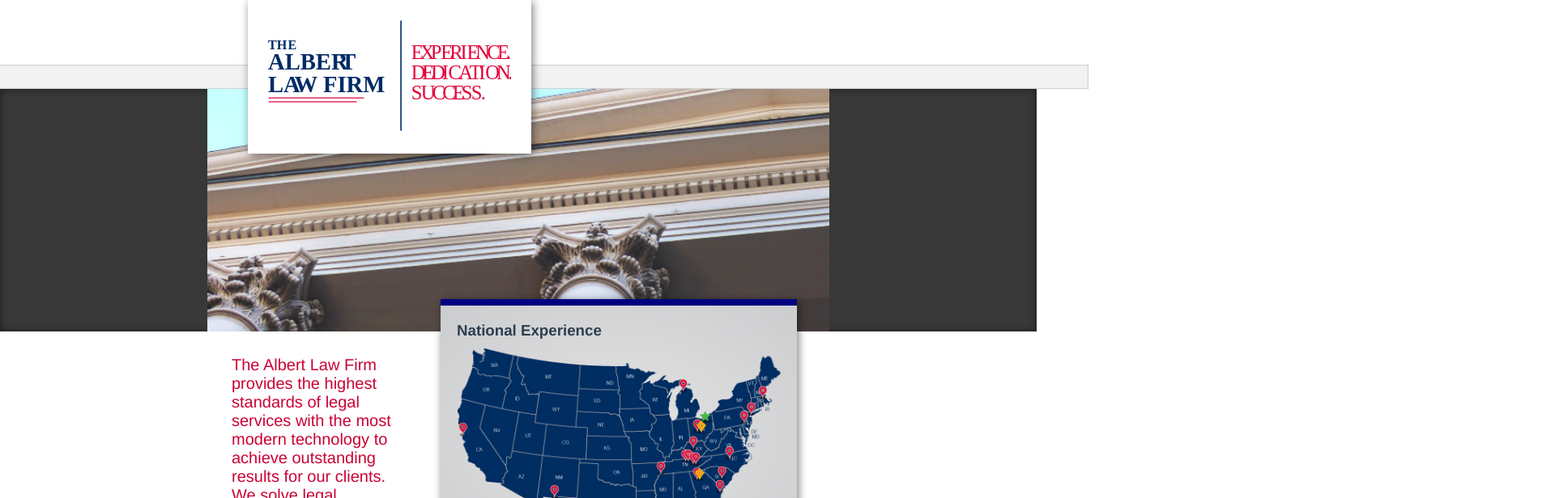
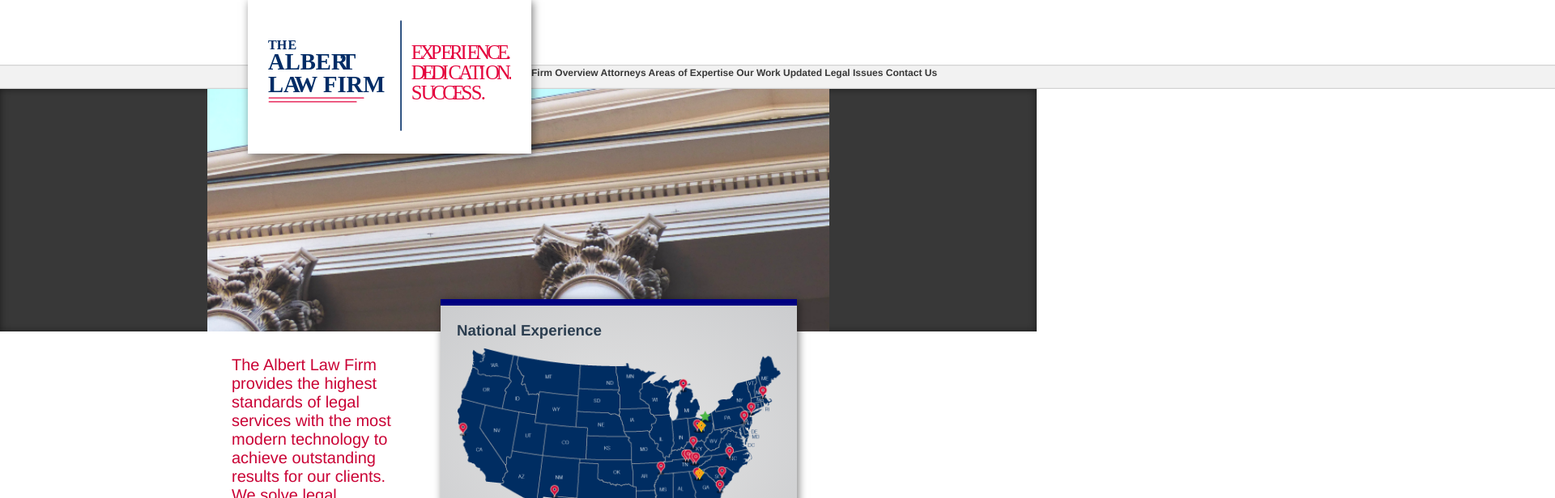
Before and after one commit to bhollan5/salbertlaw, a Vue app: page / in a window 1280 px wide. Shown: the top 616 px of the page at 81% size, 1920 px wide, since content can reach past the window. Built offline with nearby package versions, Linux system fonts and the light colour scheme.

Commit message:
Mocked up menu options

```diff
--- a/src/views/HeaderFrame.vue
+++ b/src/views/HeaderFrame.vue
@@ -6,7 +6,24 @@
     </div>
 
     <div id="menu-options">
-
+      <router-link tag="a" class="menu-opt" to="/">
+        Firm Overview
+      </router-link>
+      <router-link tag="a" class="menu-opt" to="/">
+        Attorneys
+      </router-link>
+      <router-link tag="a" class="menu-opt" to="/">
+        Areas of Expertise
+      </router-link>
+      <router-link tag="a" class="menu-opt" to="/">
+        Our Work
+      </router-link>
+      <router-link tag="a" class="menu-opt" to="/">
+        Updated Legal Issues
+      </router-link>
+      <router-link tag="a" class="menu-opt" to="/">
+        Contact Us
+      </router-link>
     </div>
 
     <div id="image-banner">
@@ -60,7 +77,7 @@ export default {
 @import "~@/GlobalVars.scss";
 
 $margin-size: 20%;
-$content-size: 60%;
+$content-size: calc(100% - (2 * #{$margin-size}));
 $mobile-margin-size: 5%;
 $mobile-content-size: 90%;
 
@@ -92,10 +109,18 @@ $mobile-content-size: 90%;
   box-shadow: $inset-box-shading;
   grid-row: 2 / 3;
   grid-column: 1 / 4;
-  width: 90%;
-  padding: 0% 10%;
+  width: $content-size;
+  padding: 0px calc(#{$margin-size} + 5% + 400px);
   height: 30px;
   margin-left: -5%;
+  color: black;
+
+  a {
+    font-size: 12px;
+    color: $dark-gray;
+    text-decoration: none;
+    font-weight: bold;
+  }
 }
 
 #logo {
```
